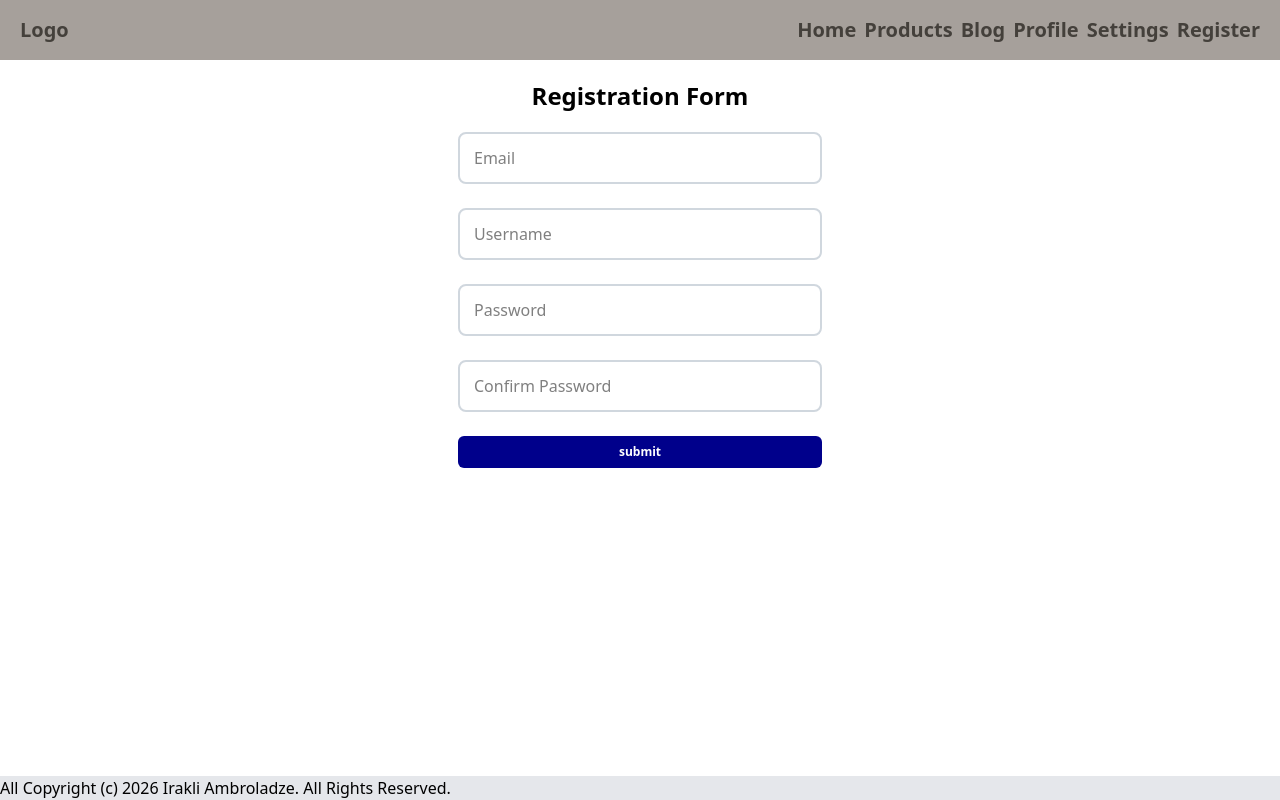
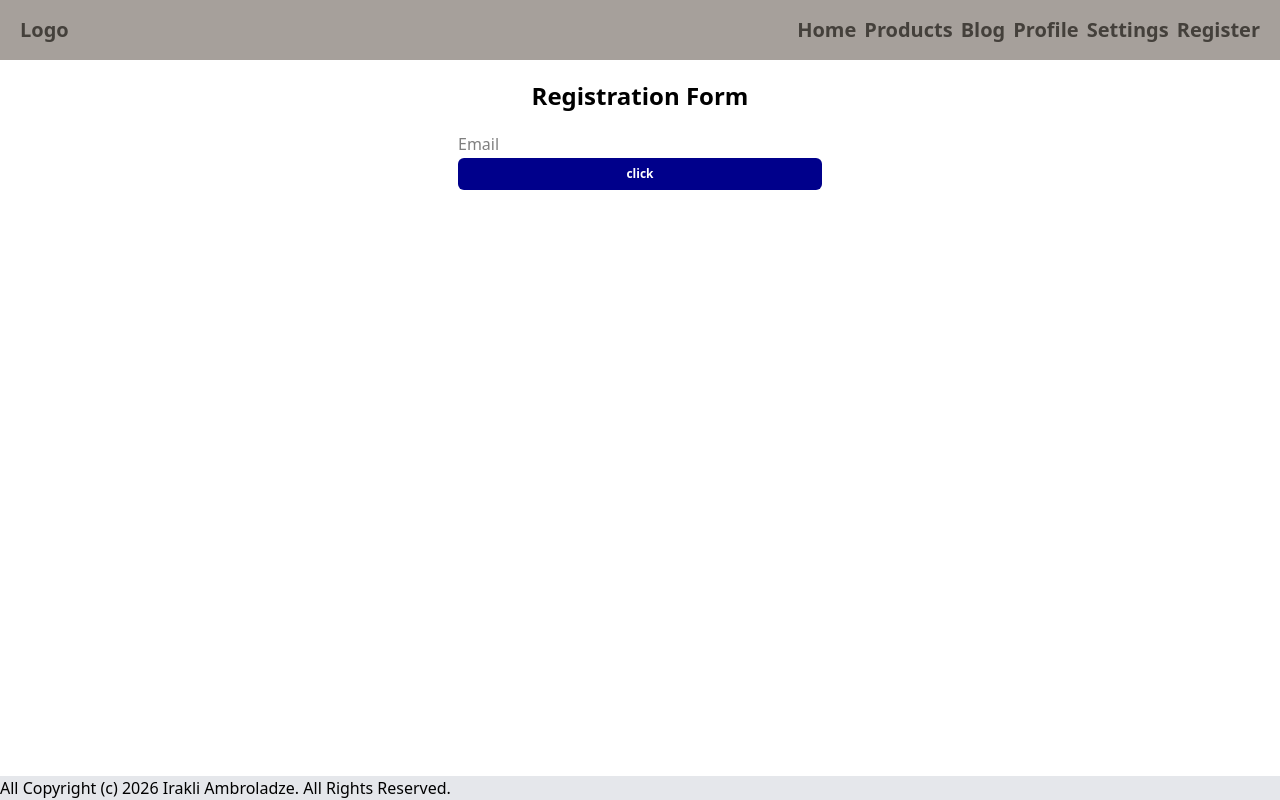
Before and after one commit to IrakliAmbroladze/react-geolab, a React (Vite) app: page /register in a window 1280 px wide. Built offline with nearby package versions, Linux system fonts and the light colour scheme.

Commit message:
feat(RegistrationForm): used register and handleSubmit from useForm

```diff
--- a/src/components/Input.jsx
+++ b/src/components/Input.jsx
@@ -5,6 +5,7 @@ export const Input = ({
   value = "",
   onChange = () => {},
   required = false,
+  register = () => {},
 }) => {
   return (
     <input
@@ -15,6 +16,7 @@ export const Input = ({
       onChange={onChange}
       className="w-full py-3 px-3.5 border-2 border-[#d0d7de] rounded-lg outline-0 bg-white focus:border-[#5d9eff] focus:shadow-lg transition-all duration-150 ease-in-out"
       required={required}
+      {...register(name)}
     />
   );
 };
--- a/src/components/RegisterForm.jsx
+++ b/src/components/RegisterForm.jsx
@@ -1,154 +1,34 @@
-import { useState } from "react";
+import { useForm } from "react-hook-form";
 import { Button } from "./Button";
 import { Input } from "./Input";
-import { ValidationError } from "./ValidationError";
-import { UImessage } from "./UImesssage";
-import { Loader } from "lucide-react";
 
 export const RegisterForm = () => {
-  const [isLoading, setIsLoading] = useState(false);
-  const [success, setSuccess] = useState("");
-  const [error, setError] = useState("");
-
-  const [formData, setFormData] = useState({
-    email: "",
-    username: "",
-    password: "",
-    confirm_password: "",
-  });
-
-  const [validationErrors, setValidationErrors] = useState({
-    email: "",
-    username: "",
-    password: "",
-    confirm_password: "",
-  });
-
-  const validateInput = (name, value) => {
-    switch (name) {
-      case "email":
-        if (value === "") return "Email is required";
-        else if (!value.includes("@")) return "Email must include `@`";
-        else if (!value.includes(".")) return "Email must include `.`";
-        else return "";
-      case "username":
-        if (value === "") return "Username is required";
-        else if (value.length < 4)
-          return "Username must be at least 4 characters long";
-        else return "";
-      case "password":
-        if (value === "") return "Password is required";
-        else if (value.length < 8)
-          return "Password must be at least 8 characters long";
-        else return "";
-      case "confirm_password":
-        if (value === "") return "Password is required";
-        else if (value !== formData.password)
-          return "Confirm Password does not match";
-        else return "";
-
-      default:
-        return "";
-    }
-  };
-  const handleChange = (e) => {
-    const { name, value } = e.target;
-    setFormData((prev) => ({
-      ...prev,
-      [name]: value,
-    }));
-    setValidationErrors((prev) => ({
-      ...prev,
-      [name]: validateInput(name, value),
-    }));
-  };
-  const handleSubmit = async (e) => {
-    console.log(formData);
-    e.preventDefault();
-    try {
-      setIsLoading(true);
-      Object.values(validationErrors).forEach((value) => {
-        if (value !== "") throw new Error("validation");
-      });
-      // const response = await axios.post("/register", formData);
-      setTimeout(() => {
-        setIsLoading(false);
-        setSuccess("Congrats! you are registered");
-        setTimeout(() => {
-          setSuccess("");
-        }, 2000);
-      }, 3000);
-    } catch (error) {
-      if (error.message === "validation") {
-        setError(
-          "Validation error. Registration failed. Please, check all of the inputs",
-        );
-      } else {
-        setError("Something went wrong");
-      }
-      setIsLoading(false);
-    } finally {
-      setTimeout(() => {
-        setError("");
-      }, 2000);
-    }
+  const { register, handleSubmit } = useForm();
+  const onSubmit = async (data) => {
+    console.log("submitted data", data);
   };
   return (
     <div className="max-w-96 w-full h-full px-2.5">
       <h1 className="text-center text-2xl font-bold my-5">Registration Form</h1>
-      <form onSubmit={handleSubmit} className="flex flex-col gap-0.5 mb-5">
-        <Input
+      <form
+        onSubmit={handleSubmit(onSubmit)}
+        className="flex flex-col gap-0.5 mb-5"
+      >
+        <input
           type="email"
           placeholder="Email"
           name="email"
-          value={formData.email}
-          onChange={handleChange}
-          required={true}
+          //value={formData.email}
+          //onChange={handleChange}
+          {...register("email")}
         />
-        <ValidationError>{validationErrors.email}</ValidationError>
-        <Input
-          type="text"
-          placeholder="Username"
-          name="username"
-          value={formData.username}
-          onChange={handleChange}
-          required={true}
-        />
-        <ValidationError>{validationErrors.username}</ValidationError>
-
-        <Input
-          type="password"
-          placeholder="Password"
-          name="password"
-          value={formData.password}
-          onChange={handleChange}
-          required={true}
-        />
-        <ValidationError>{validationErrors.password}</ValidationError>
-        <Input
-          type="password"
-          placeholder="Confirm Password"
-          name="confirm_password"
-          value={formData.confirm_password}
-          onChange={handleChange}
-          required={true}
-        />
-        <ValidationError>{validationErrors.confirm_password}</ValidationError>
-
         <Button
-          disabled={isLoading}
+          // disabled={isLoading}
           type="submit"
-          textContent={
-            isLoading ? (
-              <Loader strokeWidth={1.5} size={16} className="m-auto" />
-            ) : (
-              "submit"
-            )
-          }
         />
       </form>
-      {error && <UImessage type="error">{error}</UImessage>}
-      {success && <UImessage type="success">{success}</UImessage>}
+      {/* {error && <UImessage type="error">{error}</UImessage>} */}
+      {/* {success && <UImessage type="success">{success}</UImessage>} */}
     </div>
   );
 };
```
